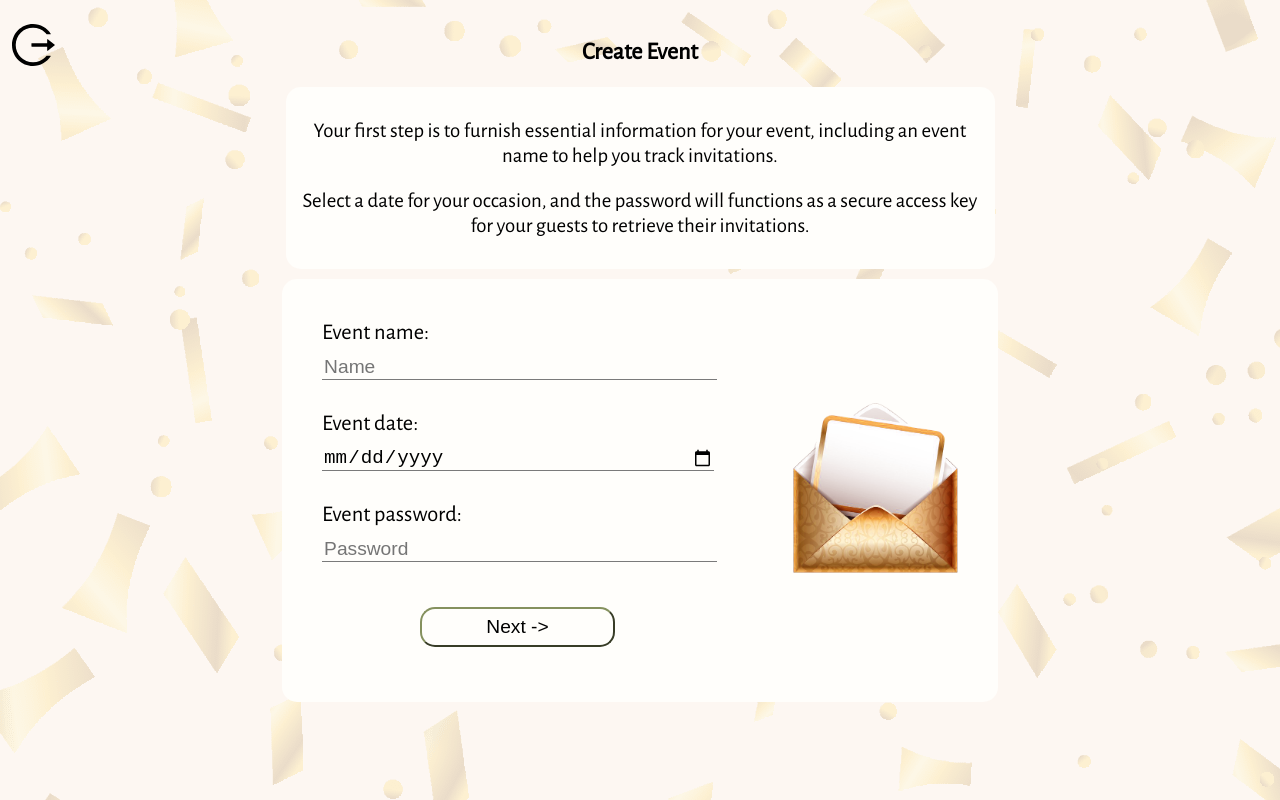
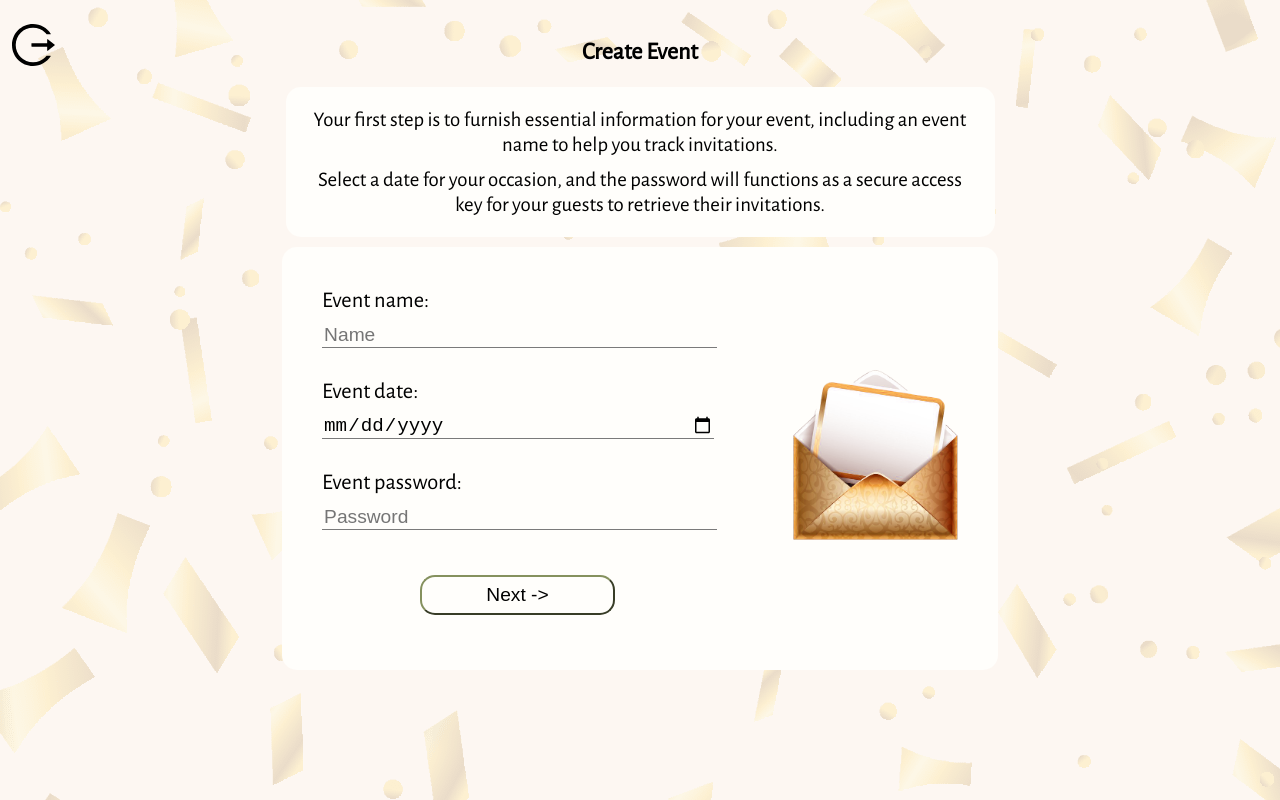
Before and after one commit to nanidam/degree-project-rendezevite, a Next.js app: page /events/create-event in a window 1280 px wide. Built offline with nearby package versions, Linux system fonts and the light colour scheme.

Commit message:
added classname on info text

```diff
--- a/app/events/create-event/page.tsx
+++ b/app/events/create-event/page.tsx
@@ -76,11 +76,11 @@ const CreateEvent = () => {
       <section className="create-event-container">
         <h1 className="create-event-header">Create Event</h1>
         <article className="info-text-wrapper">
-          <p>
+          <p className="info-text">
             Your first step is to furnish essential information for your event, including an
             event name to help you track invitations.
           </p>
-          <p>
+          <p className="info-text">
             Select a date for your occasion, and the password will functions as a secure
             access key for your guests to retrieve their invitations.
           </p>
```
